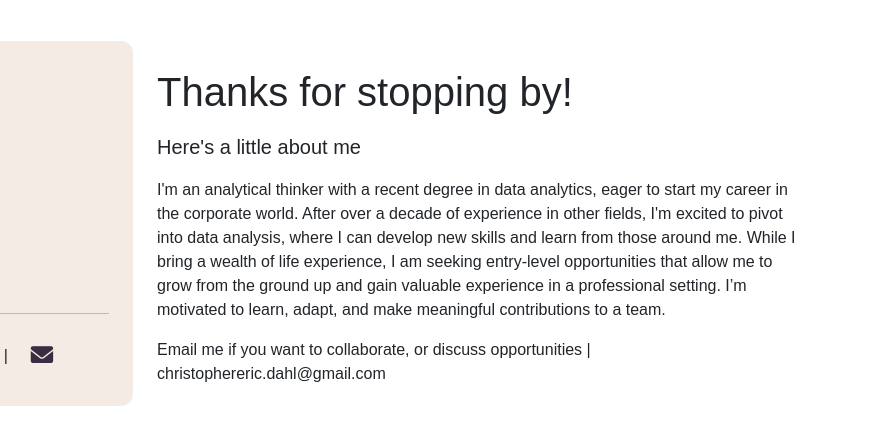
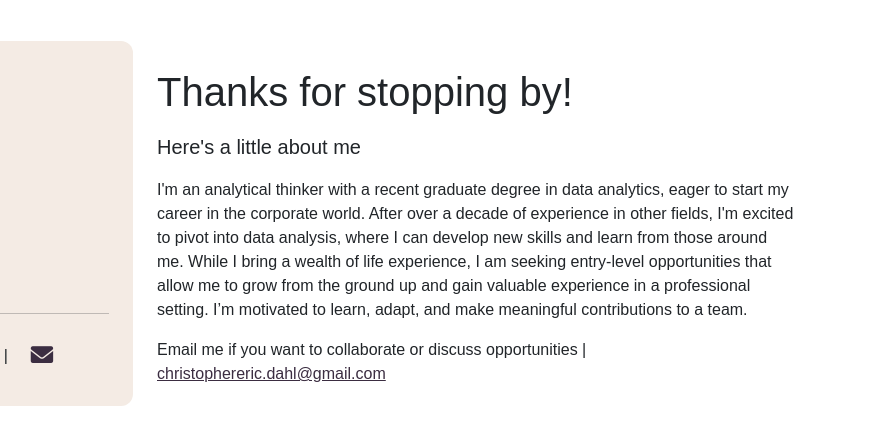
Before and after one commit to Hills-Moon/chris-portfolio-site, a plain HTML site: page index.html in a window 1280 px wide. Shown: the part 77-513 px from the top of the page, 400-1280 px from the left. Drawn offline with nearby package versions, Linux system fonts and the light colour scheme.

Commit message:
Update index.html with latest changes

```diff
--- a/css/style.css
+++ b/css/style.css
@@ -112,6 +112,12 @@ body {
   background-color: transparent;
 }
 
+/* filepath: /c:/Users/marde/OneDrive/Desktop/new_chris_portfolio/css/style.css */
+.email-link {
+  color: #3b2d41;
+  text-decoration: underline;
+}
+
 /* Projects Section Styling */
 #projects {
   background-color: #f4ebe4;  /* Match the background color */
--- a/index.html
+++ b/index.html
@@ -76,8 +76,8 @@
           <div class="main-content">
             <h1 class="mb-3">Thanks for stopping by!</h1>
             <p class="lead">Here's a little about me</p>
-            <p>I'm an analytical thinker with a recent degree in data analytics, eager to start my career in the corporate world. After over a decade of experience in other fields, I'm excited to pivot into data analysis, where I can develop new skills and learn from those around me. While I bring a wealth of life experience, I am seeking entry-level opportunities that allow me to grow from the ground up and gain valuable experience in a professional setting. I’m motivated to learn, adapt, and make meaningful contributions to a team.</p>
-            <p>Email me if you want to collaborate, or discuss opportunities | christophereric.dahl@gmail.com</p>
+            <p>I'm an analytical thinker with a recent graduate degree in data analytics, eager to start my career in the corporate world. After over a decade of experience in other fields, I'm excited to pivot into data analysis, where I can develop new skills and learn from those around me. While I bring a wealth of life experience, I am seeking entry-level opportunities that allow me to grow from the ground up and gain valuable experience in a professional setting. I’m motivated to learn, adapt, and make meaningful contributions to a team.</p>
+            <p>Email me if you want to collaborate or discuss opportunities | <a href="mailto:christophereric.dahl@gmail.com" class="email-link">christophereric.dahl@gmail.com</a></p>
           </div>
         </div>
       </div>
```
